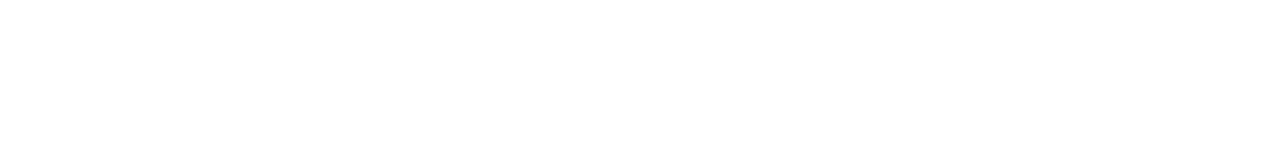
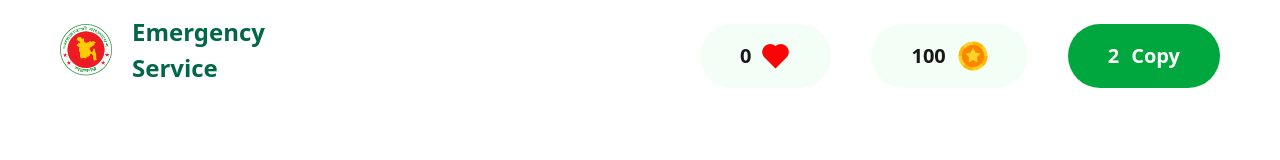
Before and after one commit to ahmed-1430/B12-A05-Emergency-Hotline-Web, a plain HTML site: page index.html in a window 1280 px wide. Drawn offline with nearby package versions, Linux system fonts and the light colour scheme.

Commit message:
Header Section Complete

```diff
--- a/index.html
+++ b/index.html
@@ -4,14 +4,33 @@
     <meta charset="UTF-8">
     <meta name="viewport" content="width=device-width, initial-scale=1.0">
     <title>Emergency-Hotline</title>
+    <!-- daisy UI CDN -->
+    <link href="https://cdn.jsdelivr.net/npm/daisyui@5" rel="stylesheet" type="text/css" />
+    <!-- Tailwind CDN -->
+    <script src="https://cdn.jsdelivr.net/npm/@tailwindcss/browser@4"></script>
+    <!-- BoxIcon CDN -->
+     <link href='https://unpkg.com/boxicons@2.1.4/css/boxicons.min.css' rel='stylesheet'>
 </head>
 <body>
     <header>
-        <div>
+        <div class="flex justify-between pt-[24px] pb-[24px] pr-[60px] pl-[60px] max-h-[100px]">
+            <div class="flex gap-5 items-center">
+                <img src="assets/logo.png" alt="Bangladesh govt logo" class="h-full">
+                <h2 class="text-[1.5rem] text-[#006747] font-extrabold">Emergency <br> Service</h2>
+            </div>
             <div>
-                <img src="" alt="">
+                <div class="flex w-full gap-10">
+                    <div class="card bg-[#41FF6B10] flex flex-row py-4 px-10 gap-2 rounded-full place-items-center"><span class="text-[1.25rem] font-bold">0</span> <i class='bx bxs-heart text-[2rem]' style='color:#f80505;'  ></i></div>
+                    <div class="card bg-[#41ff6b10] flex flex-row gap-3 place-items-center py-4 px-10 rounded-full">
+                        <span class="font-bold text-[1.25rem]">100</span>
+                        <img src="assets/coin.png" alt="coin icon png" class="h-[30px]">
+                    </div>
+                    <div class="card bg-[#00A63E] flex flex-row gap-3 place-items-center py-4 px-10 rounded-full">
+                        <span class="text-[1.25rem] font-semibold text-white">2</span>
+                        <span class="text-[1.25rem] font-semibold text-white">Copy</span>
+                    </div>
+                </div>
             </div>
-            <div></div>
         </div>
     </header>
 </body>
```
